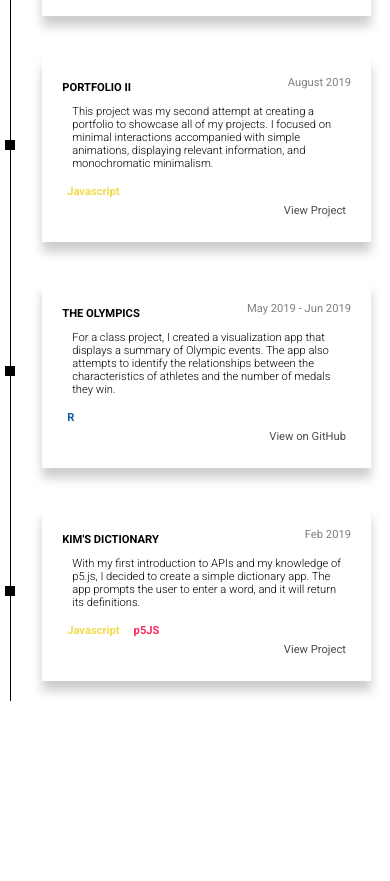
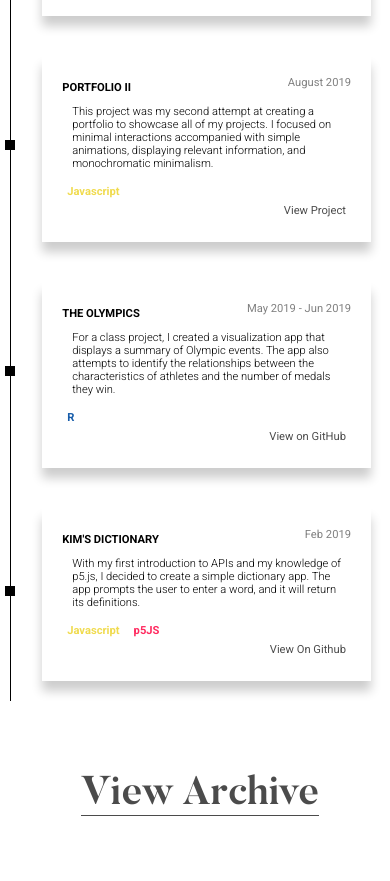
Before and after one commit to taehyunnkim/taehyunnkim.github.io, a website: page index.html in a window 390 px wide. Shown: the part 2903-3784 px from the top of the page. Before the commit the page ends 3704 px from the top, so only its background shows below. Drawn offline with Linux system fonts and the light colour scheme; files whose address does not match are found by name.

Commit message:
Add archive

```diff
--- a/index.html
+++ b/index.html
@@ -228,24 +228,13 @@
                                 <li class="javascript">Javascript</li>
                                 <li class="p5js">p5JS</li>
                             </ul>
-                            <a class="transition" href="https://www.erickim.dev/portfolio-old/ab_proj/Code/Dictionary/index.html" target="_blank">View Project</a>
+                            <a class="transition" href="https://github.com/taehyunnkim/portfolio-old/tree/master/ab_proj/Code/Dictionary" target="_blank">View On Github</a>
                         </div>
                     </div>
                 </div>
-                <!-- <div id="timeline-collapsed">
-                    <section>
-                        <h2>2018</h2>
-
-                    </section>
-                    <section>
-                        <h2>2017</h2>
-
-                    </section>
-                    <section>
-                        <h2>2016</h2>
-
-                    </section>
-                </div> -->
+                <h1 class="archive">
+                    <a class="transition2" href="https://www.erickim.dev/portfolio-old/etc" target="_blank">View Archive</a>
+                </h1>
             </section>
         </div>
     </body>
--- a/index.js
+++ b/index.js
@@ -85,14 +85,6 @@
                 card5.classList.add('visible');
                 card4.classList.add('visible');
             }
-
-            if(window.scrollY > 3700) {
-                card3.classList.add('visible');
-                card2.classList.add('visible');
-                card1.classList.add('visible');
-                card0.classList.add('visible');
-            }
-
         }, false);
     }
 })();
--- a/style.scss
+++ b/style.scss
@@ -269,6 +269,22 @@ nav {
     padding: 30px;
     font-size: 7em;
     font-weight: normal;
+}
+
+.archive {
+    text-align: center;
+    padding: 50px;
+}
+
+.archive a {
+    font-family: Butler;
+    font-size: 4rem;
+    border-bottom: 1px solid black;
+    opacity: 0.7;
+}
+
+.archive a:hover {
+    opacity: 1;
 }
 
 .content {
@@ -609,6 +625,11 @@ nav {
         font-size: 4rem;
     }
 
+    .archive a {
+        font-family: Butler;
+        font-size: 2.5rem;
+    }
+
     .introspacing {
         display: block;
     }
```
Also changed, not shown: style.css, 1 other file.
